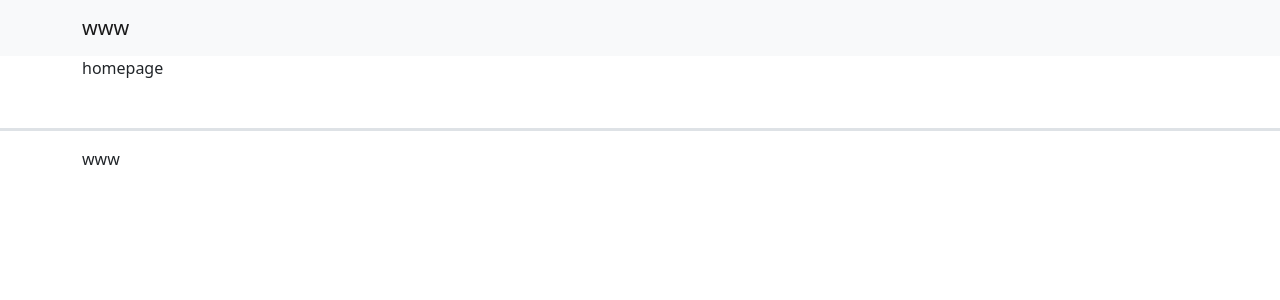
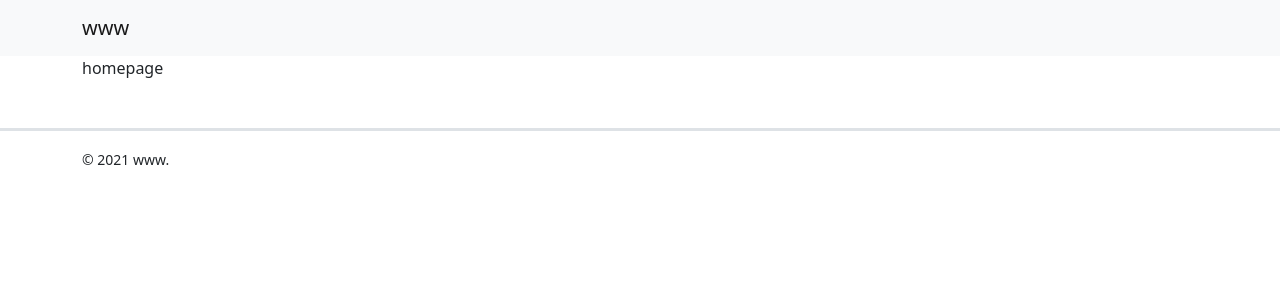
Before and after one commit to tikorofm/www, a Jekyll site: the page built from index.html, in a window 1280 px wide. Shown: the top 300 px of the page. Built offline with Jekyll 4.4.1, drawn with Linux system fonts in a browser that asks for light colours.

Commit message:
Update default.html

```diff
--- a/_layouts/default.html
+++ b/_layouts/default.html
@@ -29,7 +29,7 @@
     </main>
     <footer class="my-5 py-3 border-top border-3">
       <div class="container">
-        <p>{{ site.title }}</p>
+        <small>© 2021 {{ site.title }}.</small>
       </div>
     </footer>
     <!-- js script -->
```
